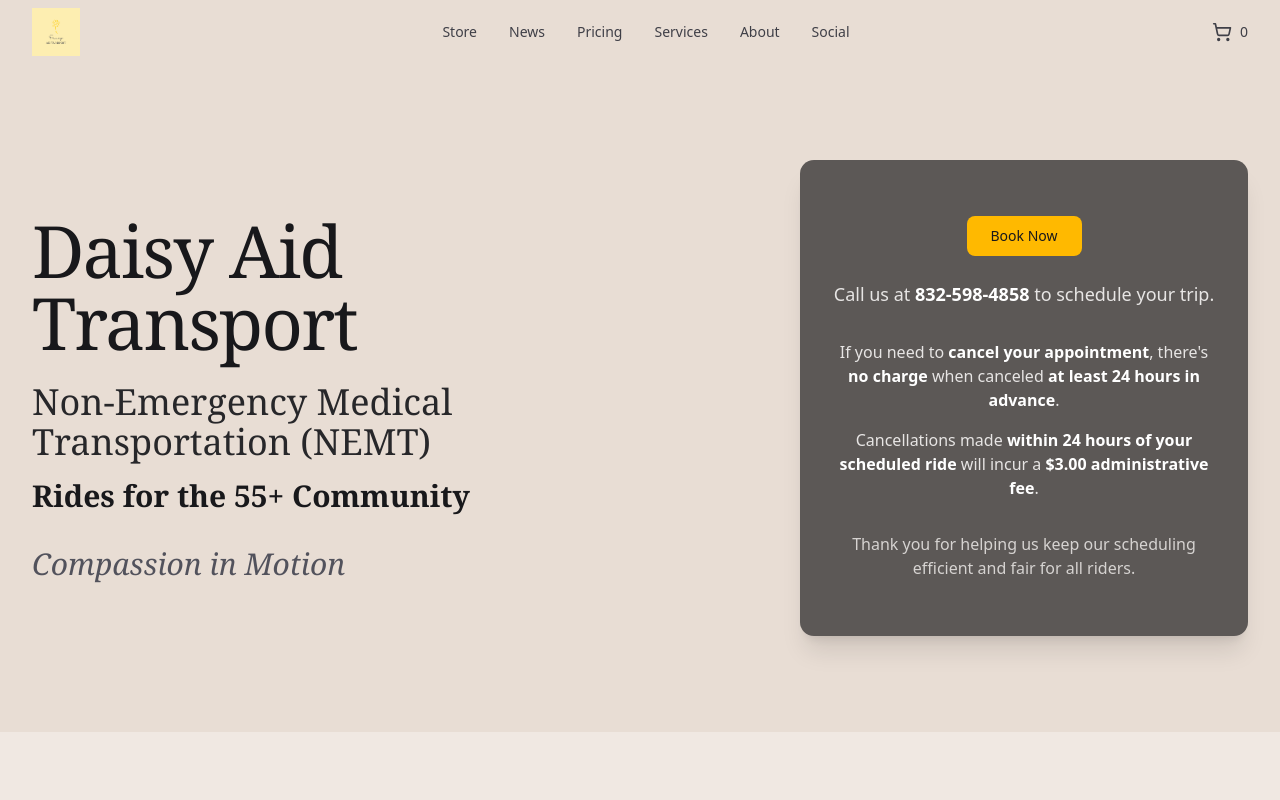
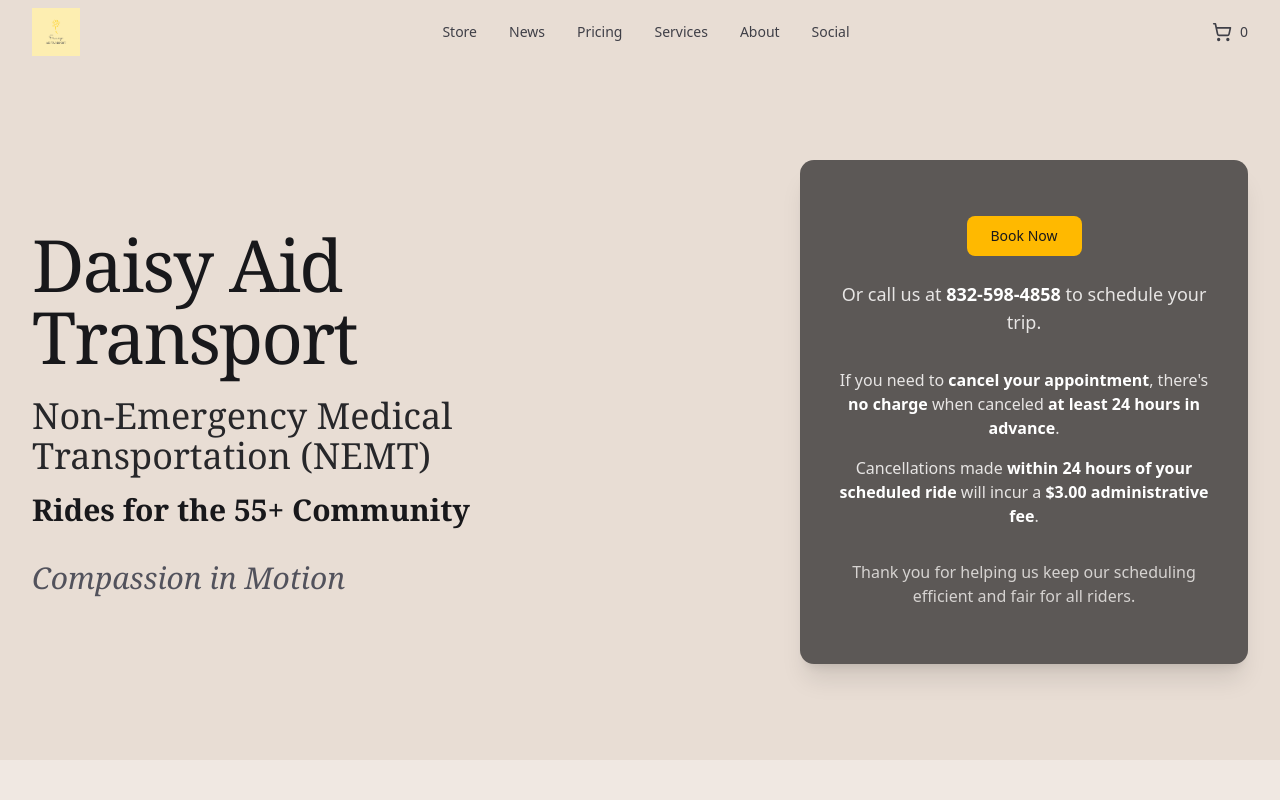
Before and after one commit to brandonalfred/daisy-aid-app, a Next.js app: page / in a window 1280 px wide. Shown: the top 800 px of the page. Built offline with nearby package versions, Linux system fonts and the light colour scheme.

Commit message:
refactor: add "or" to clarify booking options

```diff
--- a/src/components/hero.tsx
+++ b/src/components/hero.tsx
@@ -34,7 +34,7 @@ export function Hero() {
                     <Link href="/booking">Book Now</Link>
                   </Button>
                   <p className="text-lg text-stone-200">
-                    Call us at{' '}
+                    Or call us at{' '}
                     <a
                       href="tel:832-598-4858"
                       className="font-bold text-white hover:underline"
```
